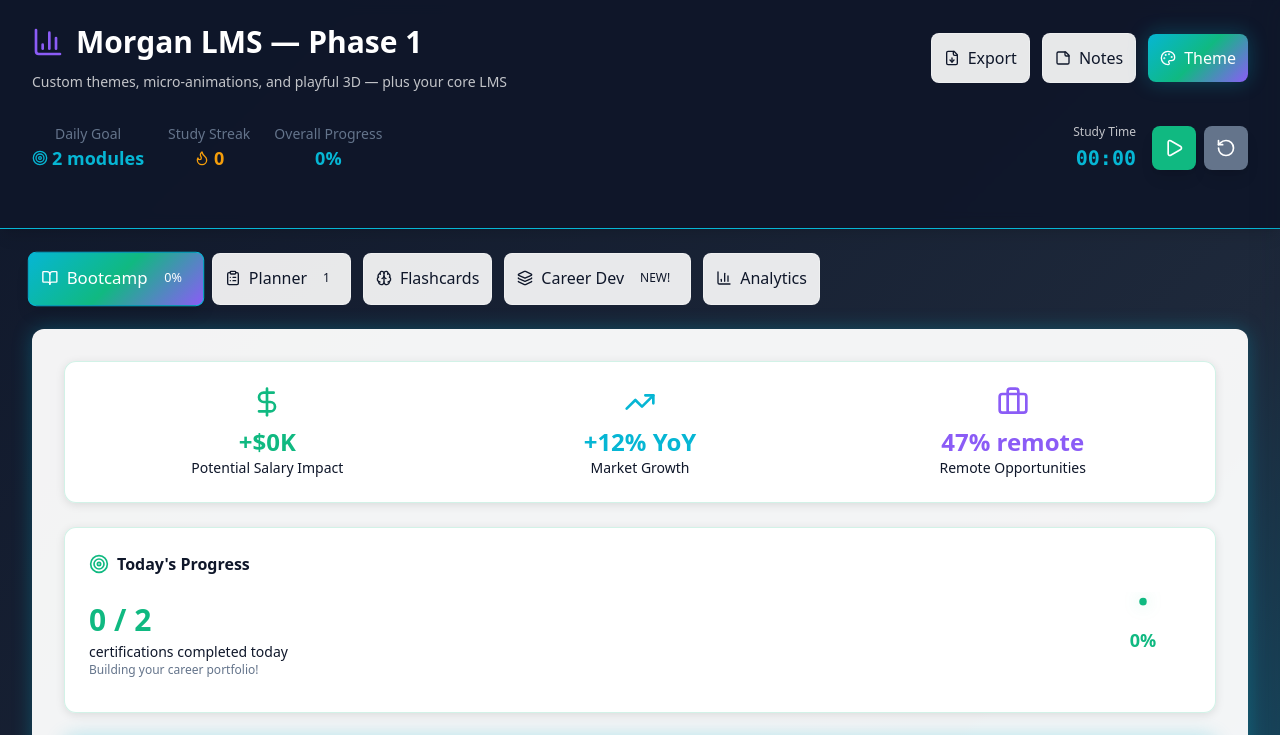
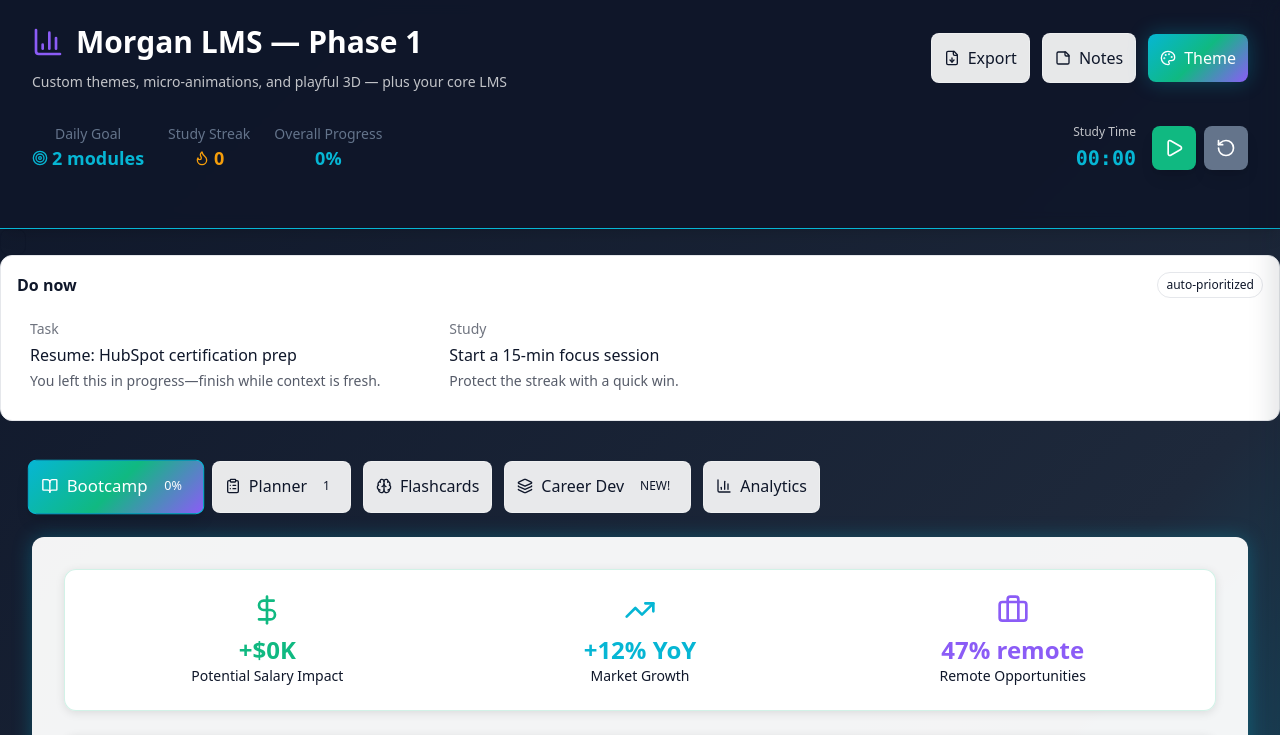
Before and after one commit to moreganooooo/morgan-lms, a React (Vite) app: page / in a window 1280 px wide. Shown: the top 735 px of the page. Built offline with nearby package versions, Linux system fonts and the light colour scheme.

Commit message:
Fixes, adding features...

```diff
--- a/src/App.tsx
+++ b/src/App.tsx
@@ -8,6 +8,7 @@ import SparklineMini from './components/SparklineMini'
 import NotesDock from './components/NotesDock'
 import ThemeGallery from './components/ThemeGallery'
 import Celebration from './components/Celebration'
+import DoNowPanel from './components/DoNowPanel'
 import BootcampView from './views/BootcampView'
 import PlannerView from './views/PlannerView'
 import FlashcardsView from './views/FlashcardsView'
@@ -537,6 +538,28 @@ const bumpSkill = (id: string, delta = 0.3) => {
           </div>
         </div>
 
+               <div className="flex items-center gap-3">
+               <div className="flex items-center gap-3">
+                 <button type="button" onClick={exportAllData}
+                   className="p-3 rounded-lg border inline-flex items-center gap-2 btn-hover transition-all duration-300"
+                   /* ... existing styles ... */
+                 >
+                   {/* existing export button content */}
+                 </button>
+               </div>
+             </div>
+
+             {/* Next-Best-Action panel */}
+             <DoNowPanel
+               theme={theme}
+               decks={decks}
+               tasks={tasks}
+               activity={activity}
+               lastStudyDate={lastStudyDate}
+               studyStreak={studyStreak}
+               onNavigate={setActiveTab}
+             />
+
         {/* Tabs */}
         <div className="container" style={{ paddingTop: 24 }}>
           <div className="flex gap-3" style={{ flexWrap:'wrap', marginBottom: 24 }}>
--- /dev/null
+++ b/src/components/DoNowPanel.tsx
@@ -0,0 +1,59 @@
+// src/components/DoNowPanel.tsx
+import React, { useMemo } from 'react'
+import { getNextActions, type NBAction, type TabId } from '../lib/nextBestAction'
+import type { Theme } from '../theme'
+
+type Props = {
+  theme: Theme;
+  decks: any[];
+  tasks: any[];
+  activity: Record<string, number>;
+  lastStudyDate: string;
+  studyStreak: number;
+  onNavigate: (tab: TabId) => void;
+}
+
+const Pill: React.FC<{children: React.ReactNode}> = ({children}) => (
+  <span className="text-xs px-2 py-1 rounded-full border" style={{ borderColor:'#e5e7eb' }}>{children}</span>
+)
+
+export default function DoNowPanel(props: Props){
+  const actions = useMemo(()=> getNextActions({
+    decks: props.decks,
+    tasks: props.tasks,
+    activity: props.activity,
+    lastStudyDate: props.lastStudyDate,
+    studyStreak: props.studyStreak,
+  }), [props.decks, props.tasks, props.activity, props.lastStudyDate, props.studyStreak])
+
+  if (actions.length === 0) return null;
+
+  return (
+    <div className="card p-4 mb-4 rounded-xl border" style={{ borderColor:'#e5e7eb', background:'white' }}>
+      <div className="flex items-center justify-between mb-2">
+        <div className="font-bold" style={{ color: props.theme.headerText }}>Do now</div>
+        <Pill>auto-prioritized</Pill>
+      </div>
+      <div className="grid" style={{ display:'grid', gridTemplateColumns:'repeat(3, minmax(0,1fr))', gap:12 }}>
+        {actions.map((a: NBAction, i) => (
+          <button
+            key={i}
+            type="button"
+            onClick={()=> props.onNavigate(a.tab)}
+            className="p-3 rounded-lg border btn-hover text-left transition-all duration-300 hover:scale-[1.01]"
+            style={{
+              background: 'white',
+              borderColor: props.theme.buttonBorder,
+              color: props.theme.contentText, // was bodyText; Theme defines contentText
+            }}
+            aria-label={`${a.kind}: ${a.title}`} // a11y: announces intent clearly
+          >
+            <div className="text-sm opacity-60 capitalize">{a.kind}</div>
+            <div className="font-medium mt-1">{a.title}</div>
+            <div className="text-sm mt-1 opacity-70">{a.detail}</div>
+          </button>
+        ))}
+      </div>
+    </div>
+  )
+}
--- /dev/null
+++ b/src/lib/nextBestAction.ts
@@ -0,0 +1,90 @@
+// src/lib/nextBestAction.ts
+import type { CardT } from '../utils'
+
+export type TabId = 'bootcamp'|'planner'|'flashcards'|'skills'|'analytics';
+
+export interface NBAction {
+  kind: 'review'|'task'|'study';
+  title: string;
+  detail: string;
+  score: number;
+  tab: TabId;
+  meta?: Record<string, unknown>;
+}
+
+type Deck = { id: string; name?: string; cards?: CardT[] };
+type Task = { id: string; title: string; status: string; impact?: Record<string, number> };
+
+export interface NBInput {
+  decks: Deck[];
+  tasks: Task[];
+  activity: Record<string, number>;
+  lastStudyDate: string;
+  studyStreak: number;
+  now?: Date;
+}
+
+const STATUS_WEIGHT: Record<string, number> = {
+  doing: 1.0, next: 0.8, progress: 0.7, backlog: 0.5, todo: 0.5, started: 0.6, blocked: 0.4, done: 0,
+};
+
+const clamp = (n: number, min=0, max=100) => Math.max(min, Math.min(max, n));
+
+const countDue = (deck?: Deck, nowISO?: string) => {
+  if (!deck || !Array.isArray(deck.cards)) return 0;
+  const now = nowISO ? new Date(nowISO) : new Date();
+  let c = 0;
+  for (const card of deck.cards as CardT[]) {
+    try { if (new Date(card.dueISO) <= now) c++; }
+    catch { c++; } // treat malformed as due (avoid starving review)
+  }
+  return c;
+};
+
+const minutesToday = (activity: Record<string, number>, nowISO?: string) => {
+  const d = nowISO ? new Date(nowISO) : new Date();
+  const k = d.toISOString().slice(0,10);
+  return Math.round((activity[k] || 0)/60);
+};
+
+const sumImpact = (impact?: Record<string, number>) =>
+  clamp(Math.round(Object.values(impact ?? {}).reduce((a,v)=> a + (typeof v === 'number' ? v : 0), 0) * 100), 0, 100);
+
+/** Deterministic ranking of “what to do now”—simple by design for reviewer clarity. */
+export function getNextActions(input: NBInput) {
+  const nowISO = (input.now ?? new Date()).toISOString();
+  const minToday = minutesToday(input.activity, nowISO);
+
+  // Review (flashcards)
+  const dueTotal = (input.decks || []).reduce((acc, d) => acc + countDue(d, nowISO), 0);
+  const review = dueTotal > 0 ? {
+    kind: 'review', title: `Review ${dueTotal} due card${dueTotal===1?'':'s'}`,
+    detail: 'Spaced repetition keeps knowledge durable; knock these out first.',
+    score: clamp(50 + Math.min(dueTotal, 50)), tab: 'flashcards',
+  } as NBAction : null;
+
+  // Task (planner)
+  const cand = (input.tasks || []).filter(t => t.status !== 'done').sort((a,b)=>{
+    const wa = STATUS_WEIGHT[a.status] ?? 0.5, wb = STATUS_WEIGHT[b.status] ?? 0.5;
+    const ia = sumImpact(a.impact), ib = sumImpact(b.impact);
+    return (wb + ib/100) - (wa + ia/100);
+  });
+  const topTask = cand[0];
+  const task = topTask ? {
+    kind: 'task', title: `Resume: ${topTask.title}`,
+    detail: topTask.status === 'doing' ? 'You left this in progress—finish while context is fresh.' : 'High-impact item queued up.',
+    score: clamp(40 + (STATUS_WEIGHT[topTask.status] ?? 0.5)*40 + sumImpact(topTask.impact)*0.2),
+    tab: 'planner', meta: { taskId: topTask.id },
+  } as NBAction : null;
+
+  // Study (bootcamp)
+  const needsFocus = minToday < 15;
+  const streakBonus = input.studyStreak > 0 ? Math.min(input.studyStreak, 7) * 2 : 0;
+  const study = needsFocus ? {
+    kind: 'study', title: 'Start a 15-min focus session',
+    detail: minToday === 0 ? 'Protect the streak with a quick win.' : 'Top up today’s focus for momentum.',
+    score: clamp(35 + (15 - minToday)*2 + streakBonus), tab: 'bootcamp',
+  } as NBAction : null;
+
+  return [review, task, study].filter(Boolean).sort((a,b)=> (b as NBAction).score - (a as NBAction).score).slice(0,3) as NBAction[];
+}
```
